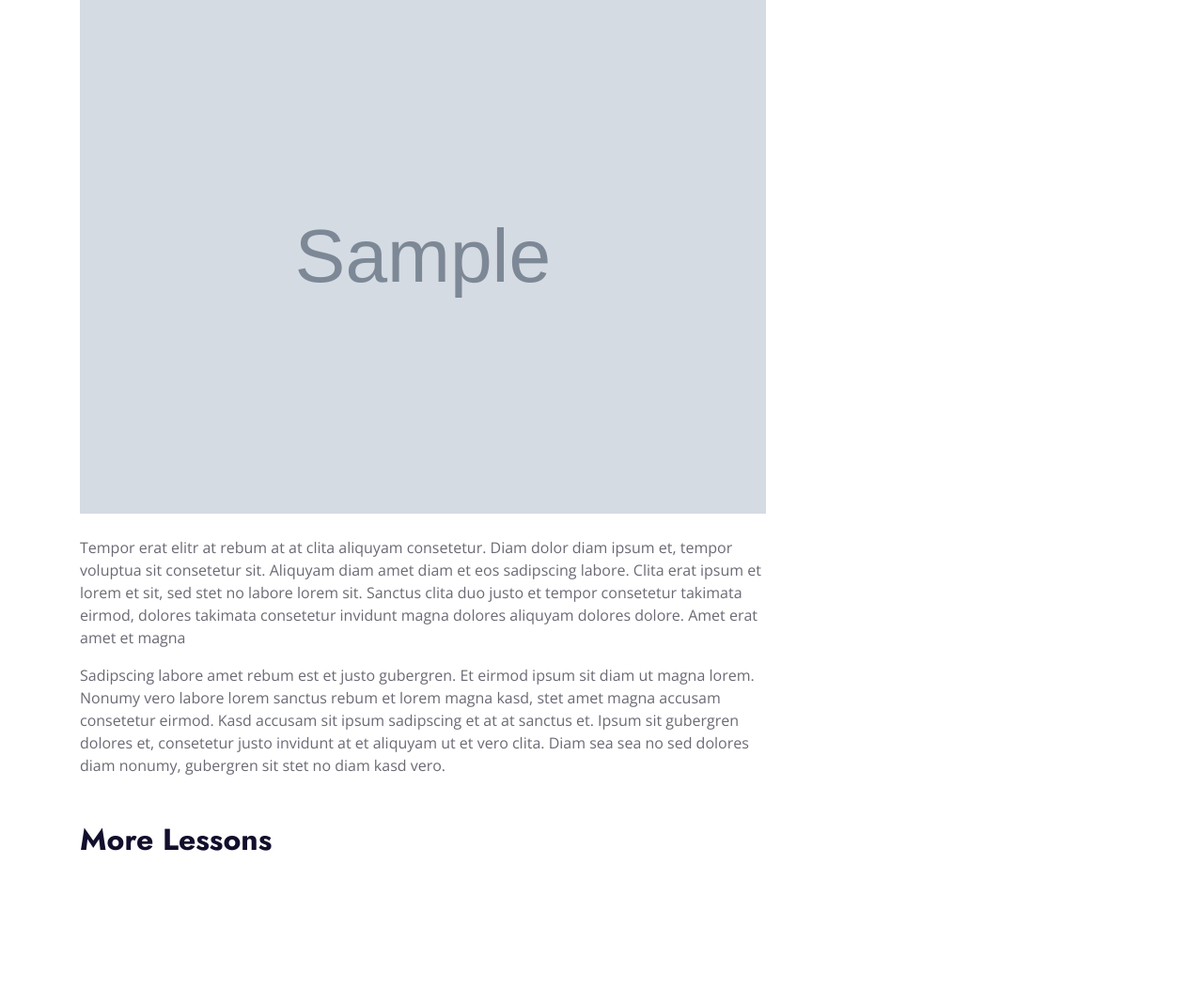
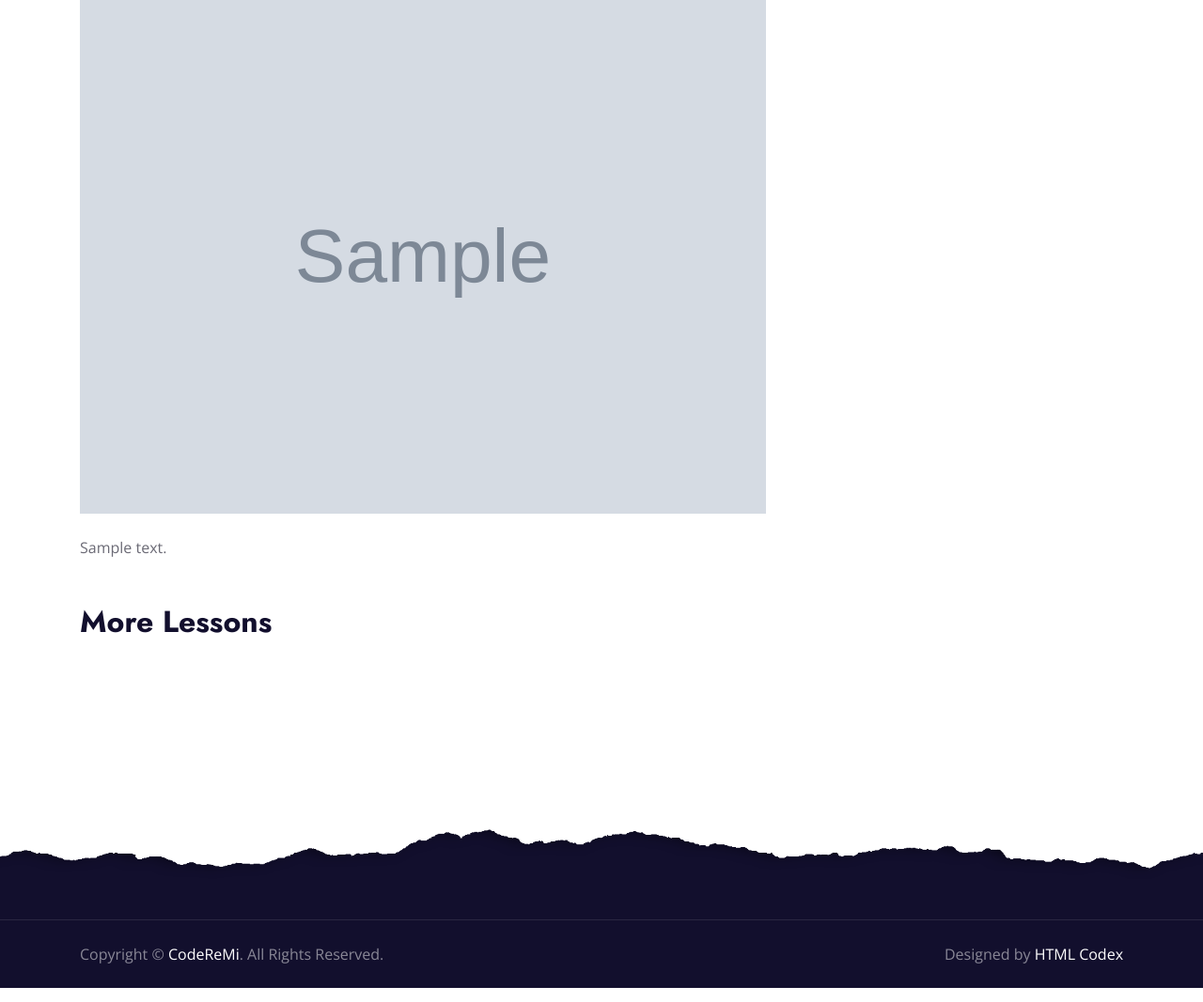
Before and after one commit to dangelyjeanelle/CodeReMi, a Flask app: template templates/lesson.html in a window 1280 px wide. Shown: the part 1418-2485 px from the top of the page at 94% size. Run offline with Flask 2, Linux system fonts and the light colour scheme; the template is opened without the code that fills it: most values are stand-ins (such as "Sample title", 1, 10 or a date in 2020); grey boxes marked "Sample" are stand-in pictures; some libraries are stand-ins or nearby versions.

```diff
--- a/templates/lesson.html
+++ b/templates/lesson.html
@@ -77,13 +77,14 @@
                   <img class="img-fluid rounded w-100 mb-4" src="/static/images/{{lesson.preview_path}}" alt="Image">
                   <img class="img-fluid rounded w-100 mb-4" src="/static/images/{{lesson.img1_path}}" alt="Image">
                   <!-- <img src="/static/images/loops.jpg" alt="why" width="700px" height="250px" />   -->
-                  <p>Tempor erat elitr at rebum at at clita aliquyam consetetur. Diam dolor diam ipsum et, tempor voluptua sit consetetur sit. Aliquyam diam amet diam et eos sadipscing labore. Clita erat ipsum et lorem et sit, sed stet no labore lorem sit. Sanctus clita duo justo et tempor consetetur takimata eirmod, dolores takimata consetetur invidunt magna dolores aliquyam dolores dolore. Amet erat amet et magna</p>
+                  <p>{{lesson.content}}</p>
+                  <!-- <p>Tempor erat elitr at rebum at at clita aliquyam consetetur. Diam dolor diam ipsum et, tempor voluptua sit consetetur sit. Aliquyam diam amet diam et eos sadipscing labore. Clita erat ipsum et lorem et sit, sed stet no labore lorem sit. Sanctus clita duo justo et tempor consetetur takimata eirmod, dolores takimata consetetur invidunt magna dolores aliquyam dolores dolore. Amet erat amet et magna</p>
 
                   <p>Sadipscing labore amet rebum est et justo gubergren. Et eirmod ipsum sit diam ut magna lorem.
                       Nonumy vero labore lorem sanctus rebum et lorem magna kasd, stet amet magna accusam
                       consetetur eirmod. Kasd accusam sit ipsum sadipscing et at at sanctus et. Ipsum sit
                       gubergren dolores et, consetetur justo invidunt at et aliquyam ut et vero clita. Diam sea
-                      sea no sed dolores diam nonumy, gubergren sit stet no diam kasd vero.</p>
+                      sea no sed dolores diam nonumy, gubergren sit stet no diam kasd vero.</p> -->
               </div>
 
               <h2 class="mb-3">More Lessons</h2>
@@ -116,7 +117,7 @@
                   </div>
                   <div class="d-flex justify-content-between border-bottom px-4">
                       <h6 class="text-white my-3">Estimated duration</h6>
-                      <h6 class="text-white my-3">30 Mins</h6>
+                      <h6 class="text-white my-3">15 Mins</h6>
                   </div>
                   <div class="d-flex justify-content-between border-bottom px-4">
                       <h6 class="text-white my-3">Skill level</h6>
```
Also changed, not shown: static/images/music_n_cs.png (added).
